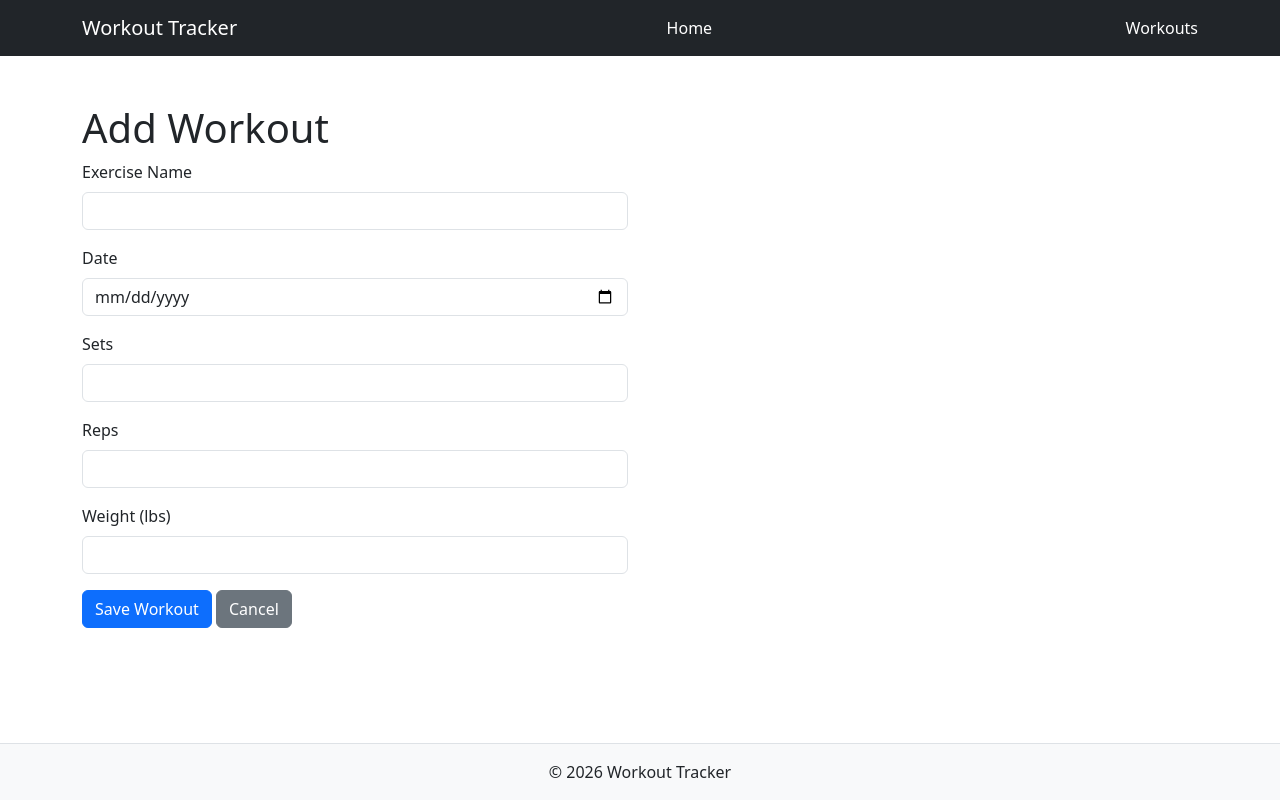
After one commit to marcushuezo/Assignment-3---CRUD-Operation, a Node server app: page /workouts/add in a window 1280 px wide. The commit adds this page. Run offline with Node 20, Linux system fonts and the light colour scheme; some libraries are stand-ins or nearby versions.

Commit message:
added workout list, add, and editing with MongoDB and weight displayed in pounds

```diff
--- a/config/app.js
+++ b/config/app.js
@@ -3,6 +3,7 @@ require('dotenv').config();
 let express = require('express');
 let path = require('path');
 let indexRouter = require('../routes/index');
+let workoutsRouter = require('../routes/workout');
 let app = express();
 let mongoose = require('mongoose');
 let DB = require('./db');
@@ -25,5 +26,5 @@ app.use('/bootstrap', express.static(
 ));
 
 app.use('/', indexRouter);
-
+app.use('/workouts', workoutsRouter);
 module.exports = app;
--- /dev/null
+++ b/routes/workout.js
@@ -0,0 +1,79 @@
+let express = require('express');
+let router = express.Router();
+let Workout = require('../models/workout');
+
+router.get('/', async function(req, res, next) {
+    try {
+        let Workoutlist = await Workout.find();
+
+        res.render('workouts/list', {
+            title: 'Workouts',
+            Workoutlist: Workoutlist
+        });
+    }
+    catch (err) {
+        next(err);
+    }
+});
+router.get('/add', function(req, res) {
+    res.render('workouts/add', {
+        title: 'Add Workout'
+    });
+});
+router.post('/add', async function(req, res, next) {
+    try {
+        let newWorkout = new Workout({
+            exerciseName: req.body.exerciseName,
+            date: req.body.date,
+            sets: req.body.sets,
+            reps: req.body.reps,
+            weight: req.body.weight
+        });
+
+        await newWorkout.save();
+        res.redirect('/workouts');
+    }
+    catch (err) {
+        next(err);
+    }
+});
+// Find the selected workout and display the Edit form.
+router.get('/edit/:id', async function(req, res, next) {
+    try {
+        let workout = await Workout.findById(req.params.id);
+
+        if (!workout) {
+            return res.status(404).send('Workout not found');
+        }
+
+        res.render('workouts/edit', {
+            title: 'Edit Workout',
+            workout: workout
+        });
+    }
+    catch (err) {
+        next(err);
+    }
+});
+router.post('/edit/:id', async function(req, res, next) {
+    try {
+        let workout = await Workout.findById(req.params.id);
+
+        if (!workout) {
+            return res.status(404).send('Workout not found');
+        }
+
+        workout.exerciseName = req.body.exerciseName;
+        workout.date = req.body.date;
+        workout.sets = req.body.sets;
+        workout.reps = req.body.reps;
+        workout.weight = req.body.weight;
+
+        await workout.save();
+        res.redirect('/workouts');
+    }
+    catch (err) {
+        next(err);
+    }
+});
+module.exports = router;
--- a/server.js
+++ b/server.js
@@ -1,5 +1,4 @@
 let app = require('./config/app');
-
 let port = process.env.PORT || 3001;
 
 app.listen(port, function() {
--- a/views/partials/main_nav.ejs
+++ b/views/partials/main_nav.ejs
@@ -2,5 +2,6 @@
     <div class="container">
         <a class="navbar-brand" href="/">Workout Tracker</a>
         <a class="nav-link text-white" href="/">Home</a>
+        <a class="nav-link text-white" href="/workouts">Workouts</a>
     </div>
 </nav>
--- /dev/null
+++ b/views/workouts/add.ejs
@@ -0,0 +1,59 @@
+<%- include('../partials/header') %>
+<%- include('../partials/main_nav') %>
+
+<main class="container py-5">
+    <div class="row">
+        <div class="col-md-8 col-lg-6">
+            <h1><%= title %></h1>
+
+            <form action="/workouts/add" method="post">
+                <div class="mb-3">
+                    <label for="exerciseName" class="form-label">
+                        Exercise Name
+                    </label>
+                    <input type="text" class="form-control"
+                           id="exerciseName" name="exerciseName" required>
+                </div>
+
+                <div class="mb-3">
+                    <label for="date" class="form-label">Date</label>
+                    <input type="date" class="form-control"
+                           id="date" name="date" required>
+                </div>
+
+                <div class="mb-3">
+                    <label for="sets" class="form-label">Sets</label>
+                    <input type="number" class="form-control"
+                           id="sets" name="sets"
+                           min="1" step="1" required>
+                </div>
+
+                <div class="mb-3">
+                    <label for="reps" class="form-label">Reps</label>
+                    <input type="number" class="form-control"
+                           id="reps" name="reps"
+                           min="1" step="1" required>
+                </div>
+
+                <div class="mb-3">
+                    <label for="weight" class="form-label">
+                        Weight (lbs)
+                    </label>
+                    <input type="number" class="form-control"
+                           id="weight" name="weight"
+                           min="0" step="0.01" required>
+                </div>
+
+                <button type="submit" class="btn btn-primary">
+                    Save Workout
+                </button>
+
+                <a href="/workouts" class="btn btn-secondary">
+                    Cancel
+                </a>
+            </form>
+        </div>
+    </div>
+</main>
+
+<%- include('../partials/footer') %>
```
Also changed, not shown: views/workouts/edit.ejs (added, +64 -0 lines), views/workouts/list.ejs (added, +50 -0 lines).
